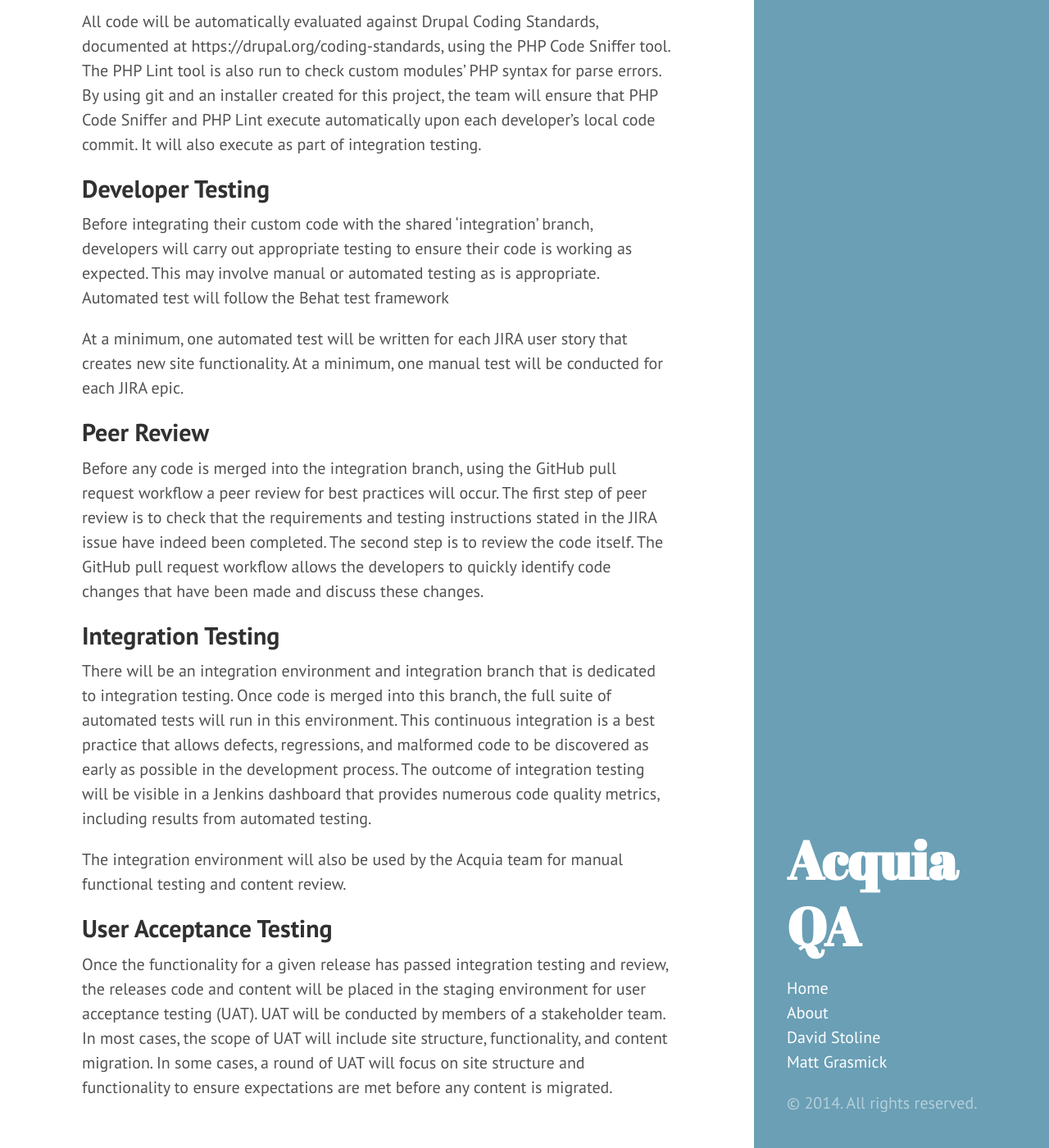
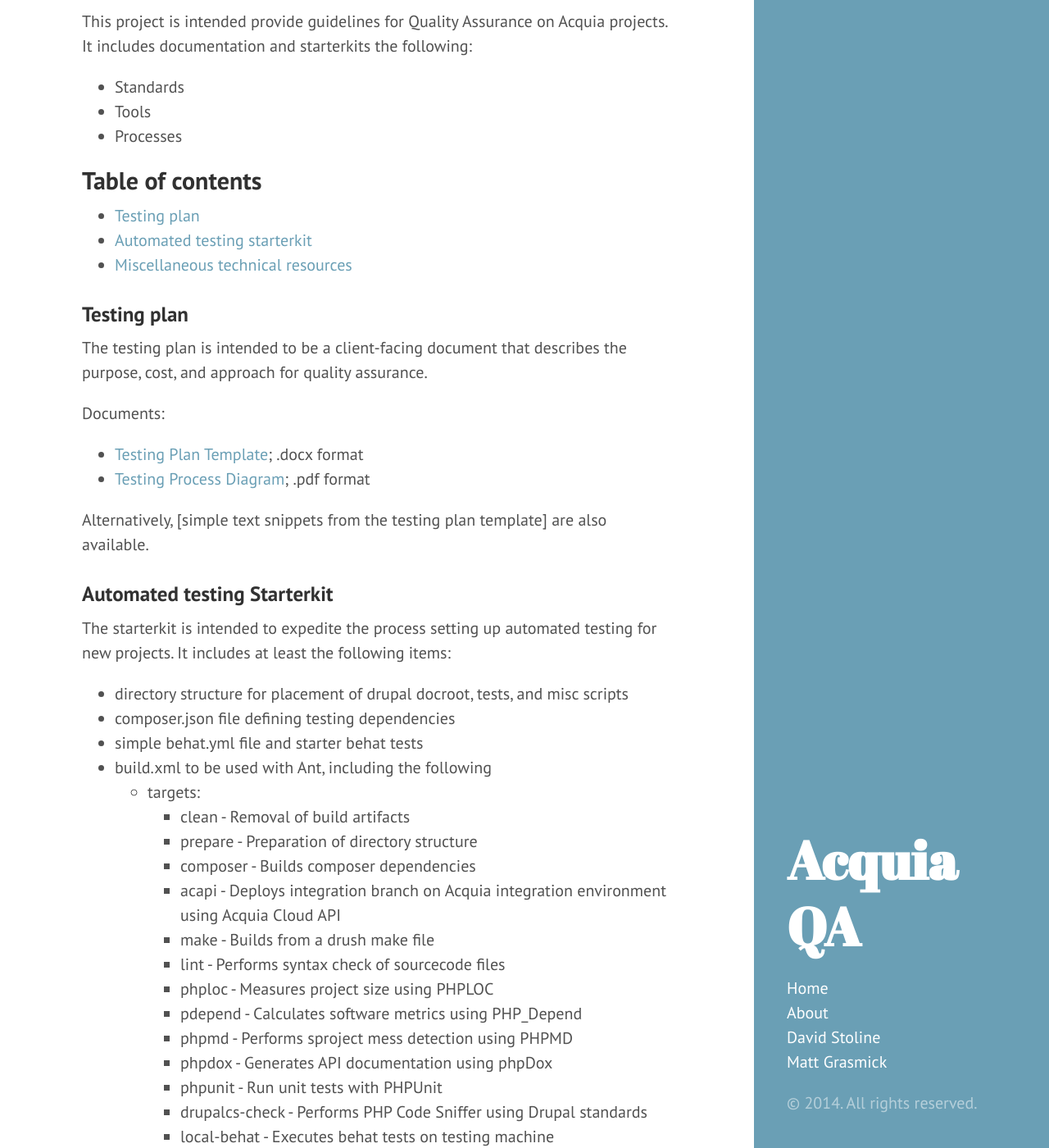
Before and after one commit to unn/acquia-qa, a Jekyll site: the page built from _posts/2014-03-28-welcome.md, in a window 1280 px wide and 1400 px high, scrolled down 217 px. Shown: the whole window at 82% size. Built offline with Jekyll 4.4.1, drawn with Linux system fonts in a browser that asks for light colours; Markdown is read by kramdown in place of the engine named in the settings; some of the changed text lies outside the part shown.

Commit message:
Reorganizing welcome page to provide overview and TOC.

```diff
--- a/_posts/2014-03-28-welcome.md
+++ b/_posts/2014-03-28-welcome.md
@@ -1,23 +1,54 @@
 ---
 layout: post
-title: Hello and welcome to QA!
+title: Acquia QA
 ---
 
-## Coding Standards
-All code will be automatically evaluated against Drupal Coding Standards, documented at https://drupal.org/coding-standards, using the PHP Code Sniffer tool.  The PHP Lint tool is also run to check custom modules' PHP syntax for parse errors.  By using git and an installer created for this project, the team will ensure that PHP Code Sniffer and PHP Lint execute automatically upon each developer's local code commit.  It will also execute as part of integration testing.
+## Overview
 
-## Developer Testing
-Before integrating their custom code with the shared 'integration' branch, developers will carry out appropriate testing to ensure their code is working as expected.  This may involve manual or automated testing as is appropriate.  Automated test will follow the Behat test framework
+This project is intended provide guidelines for Quality Assurance on Acquia projects. It includes documentation and starterkits the following:
+* Standards
+* Tools
+* Processes
 
-At a minimum, one automated test will be written for each JIRA user story that creates new site functionality.  At a minimum, one manual test will be conducted for each JIRA epic.
+## Table of contents
+* [Testing plan](#testing-plan)
+* [Automated testing starterkit](#starterkit)
+* [Miscellaneous technical resources](../2014-03-28-interesting-code.md)
 
-## Peer Review
-Before any code is merged into the integration branch, using the GitHub pull request workflow a peer review for best practices will occur.  The first step of peer review is to check that the requirements and testing instructions stated in the JIRA issue have indeed been completed.  The second step is to review the code itself.  The GitHub pull request workflow allows the developers to quickly identify code changes that have been made and discuss these changes.
+### <a name="testing-plan"></a>Testing plan
 
-## Integration Testing
-There will be an integration environment and integration branch that is dedicated to integration testing.   Once code is merged into this branch, the full suite of automated tests will run in this environment.  This continuous integration is a best practice that allows defects, regressions, and malformed code to be discovered as early as possible in the development process.  The outcome of integration testing will be visible in a Jenkins dashboard that provides numerous code quality metrics, including results from automated testing.
+The testing plan is intended to be a client-facing document that describes the purpose, cost, and approach for quality assurance.
 
-The integration environment will also be used by the Acquia team for manual functional testing and content review.
+Documents:
 
-## User Acceptance Testing
-Once the functionality for a given release has passed integration testing and review, the releases code and content will be placed in the staging environment for user acceptance testing (UAT).  UAT will be conducted by members of a stakeholder team.   In most cases, the scope of UAT will include site structure, functionality, and content migration.  In some cases, a round of UAT will focus on site structure and functionality to ensure expectations are met before any content is migrated.
+* [Testing Plan Template](http://unn.github.io/acquiaqa/files//AcquiaTestingPlanTemplate.docx); .docx format
+* [Testing Process Diagram](http://unn.github.io/acquiaqa/files//TestingWorkflowDiagram.pdf); .pdf format
+
+Alternatively, [simple text snippets from the testing plan template] are also available.
+
+### <a name="starterkit"></a>Automated testing Starterkit
+
+The starterkit is intended to expedite the process setting up automated testing for new projects. It includes at least the following items:
+
+* directory structure for placement of drupal docroot, tests, and misc scripts
+* composer.json file defining testing dependencies
+* simple behat.yml file and starter behat tests
+* build.xml to be used with Ant, including the following
+    * targets:
+        * clean - Removal of build artifacts
+        * prepare - Preparation of directory structure
+        * composer - Builds composer dependencies
+        * acapi - Deploys integration branch on Acquia integration environment using Acquia Cloud API
+        * make - Builds from a drush make file
+        * lint - Performs syntax check of sourcecode files
+        * phploc - Measures project size using PHPLOC
+        * pdepend - Calculates software metrics using PHP_Depend
+        * phpmd - Performs sproject mess detection using PHPMD
+        * phpdox - Generates API documentation using phpDox
+        * phpunit - Run unit tests with PHPUnit
+        * drupalcs-check - Performs PHP Code Sniffer using Drupal standards
+        * local-behat - Executes behat tests on testing machine
+        * remote-behat - Executes behat tests remotely, on Acquia servers, using `drush ssh`
+    * macros:
+        * git
+        * drush
```
Also changed, not shown: _posts/2014-03-28-testing-plan.md (added), 2 other files.
